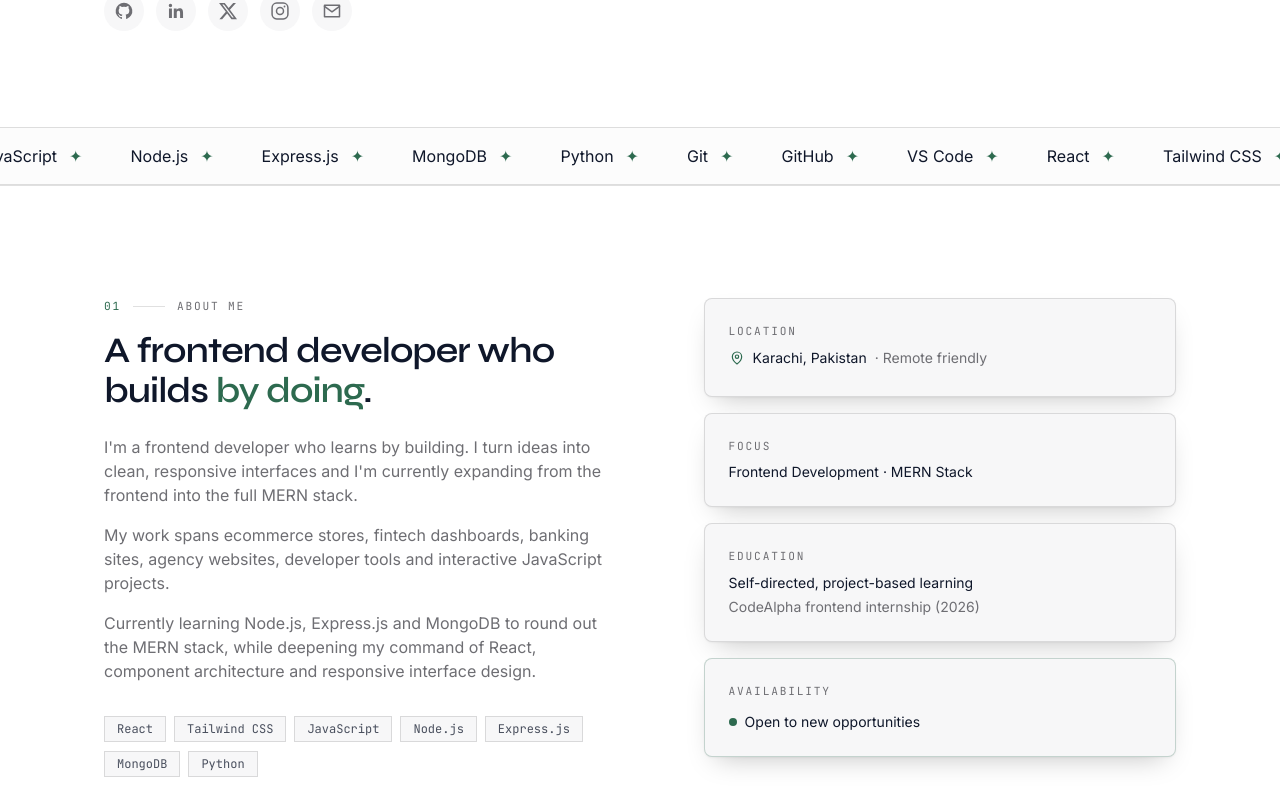
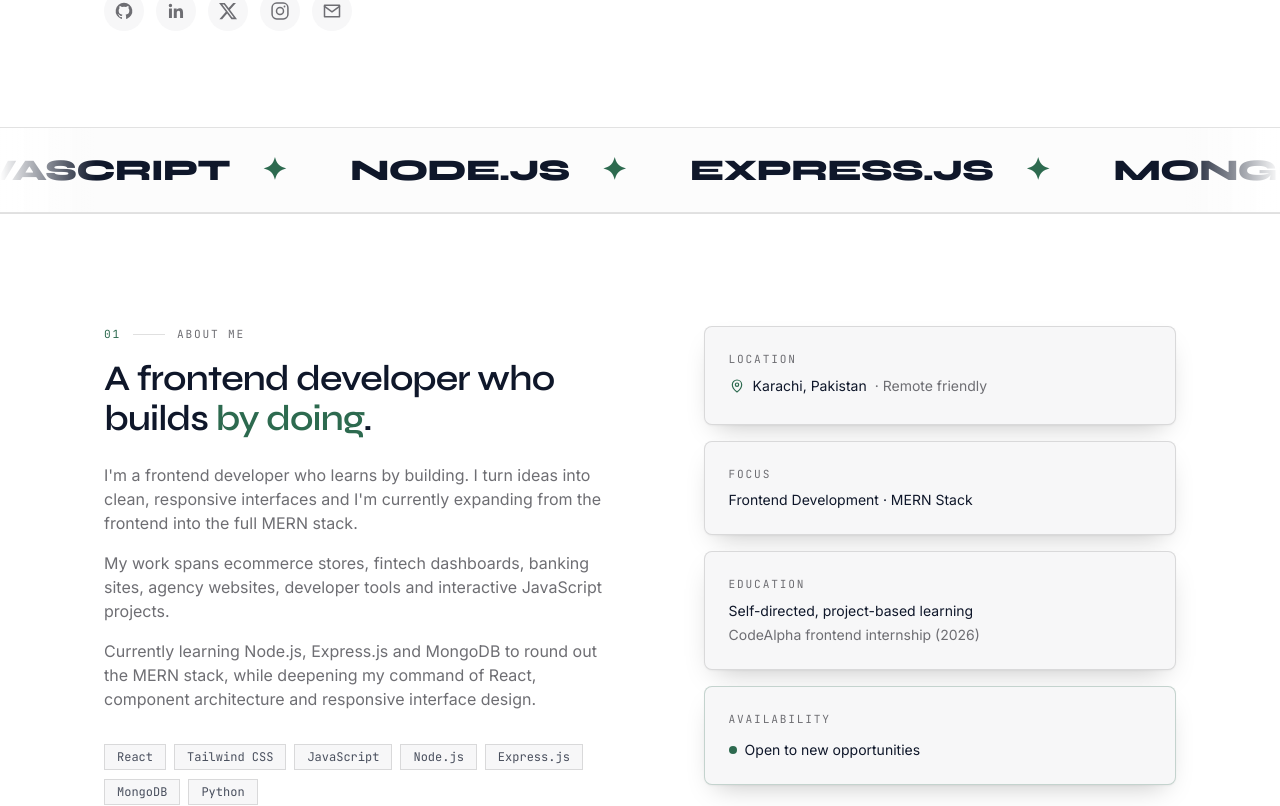
Before and after one commit to Faizan-khan144/faizan-portfolio, a React (Vite) app: page /#/ in a window 1280 px wide. Shown: the part 958-1764 px from the top of the page. Built offline with nearby package versions, Linux system fonts and the light colour scheme.

Commit message:
feat: animated tech marquee - pause on hover, edge fades, premium type

```diff
--- a/index.html
+++ b/index.html
@@ -16,14 +16,32 @@
   <meta property="og:url" content="https://faizan-portfolio-kappa.vercel.app/" />
   <meta property="og:title" content="Muhammad Faizan Khan - Frontend Developer" />
   <meta property="og:description" content="Frontend developer based in Karachi, Pakistan, building responsive, modern web interfaces with React, JavaScript and Tailwind CSS." />
-  <meta property="og:image" content="https://avatars.githubusercontent.com/u/212717009?v=4" />
-  <meta property="og:image:alt" content="Muhammad Faizan Khan - Frontend Developer" />
   <meta name="twitter:card" content="summary" />
-  <meta name="twitter:title" content="Muhammad Faizan Khan - Frontend Developer" />
-  <meta name="twitter:description" content="Frontend developer based in Karachi, Pakistan, building responsive, modern web interfaces with React, JavaScript and Tailwind CSS." />
-  <meta name="twitter:image" content="https://avatars.githubusercontent.com/u/212717009?v=4" />
   <link rel="icon" type="image/svg+xml" href="/favicon.svg" />
   <link rel="manifest" href="/site.webmanifest" />
+  <meta name="instagram" content="https://www.instagram.com/muhammadfaizankhan324/" />
+  <script type="application/ld+json">
+    {
+      "@context": "https://schema.org",
+      "@type": "Person",
+      "name": "Muhammad Faizan Khan",
+      "alternateName": "Faizan Khan",
+      "url": "https://faizan-portfolio-kappa.vercel.app/",
+      "jobTitle": "Frontend Developer",
+      "email": "mailto:muhammadfaizankhan525@gmail.com",
+      "address": {
+        "@type": "PostalAddress",
+        "addressLocality": "Karachi",
+        "addressCountry": "PK"
+      },
+      "sameAs": [
+        "https://github.com/Faizan-khan144",
+        "https://www.linkedin.com/in/muhammad-faizan-khan-76513041a/",
+        "https://x.com/faizan525nk",
+        "https://www.instagram.com/muhammadfaizankhan324/"
+      ]
+    }
+  </script>
   <script>
     (function () {
       try {
--- a/src/components/ContactForm.jsx
+++ b/src/components/ContactForm.jsx
@@ -122,7 +122,7 @@ export default function ContactForm() {
       <button
         type="submit"
         disabled={status === 'sending'}
-        className="btn-base group mt-6 w-full border border-accent bg-accent text-accent-ink transition-colors duration-300 hover:bg-accent-ink hover:text-accent disabled:cursor-not-allowed"
+        className="btn-base group mt-6 w-full rounded-full bg-ink text-bg transition-colors duration-300 hover:bg-accent hover:text-accent-ink disabled:cursor-not-allowed sm:w-auto"
       >
         {status === 'sending' ? 'Sending...' : 'Send message'}
       </button>
--- a/src/pages/Home.jsx
+++ b/src/pages/Home.jsx
@@ -35,19 +35,24 @@ const techStrip = [
 
 function TechStrip() {
   const Row = () => (
-    <div className="flex shrink-0 items-center py-4">
+    <div className="flex shrink-0 items-center">
       {techStrip.map((item) => (
-        <span key={item} className="mx-6 inline-flex items-center gap-3">
-          <span>{item}</span>
-          <span className="text-accent" aria-hidden="true">✦</span>
+        <span
+          key={item}
+          className="mx-8 inline-flex items-center gap-8 font-display text-2xl font-extrabold uppercase tracking-tight text-ink sm:text-3xl"
+        >
+          {item}
+          <span className="text-accent transition-transform duration-300 group-hover:rotate-90" aria-hidden="true">✦</span>
         </span>
       ))}
     </div>
   )
 
   return (
-    <div className="overflow-hidden border-y border-line bg-surface/40" aria-hidden="true">
-      <div className="flex w-max animate-marquee">
+    <div className="group relative overflow-hidden border-y border-line/10 bg-surface/40 py-6" aria-hidden="true">
+      <div className="pointer-events-none absolute inset-y-0 left-0 z-10 w-24 bg-gradient-to-r from-bg to-transparent"></div>
+      <div className="pointer-events-none absolute inset-y-0 right-0 z-10 w-24 bg-gradient-to-l from-bg to-transparent"></div>
+      <div className="flex w-max animate-marquee group-hover:[animation-play-state:paused]">
         <Row />
         <Row />
       </div>
@@ -403,7 +408,7 @@ function Projects() {
         <div className="mt-8 grid gap-6 sm:grid-cols-2 lg:grid-cols-3">
           {list.map((project, i) => (
             <Reveal key={project.id} delay={i * 0.04}>
-              <ProjectCard project={project} />
+              <ProjectCard project={project} index={i} />
             </Reveal>
           ))}
         </div>
```
Also changed, not shown: public/favicon.svg, public/site.webmanifest, src/index.css (line endings or trailing spaces).
